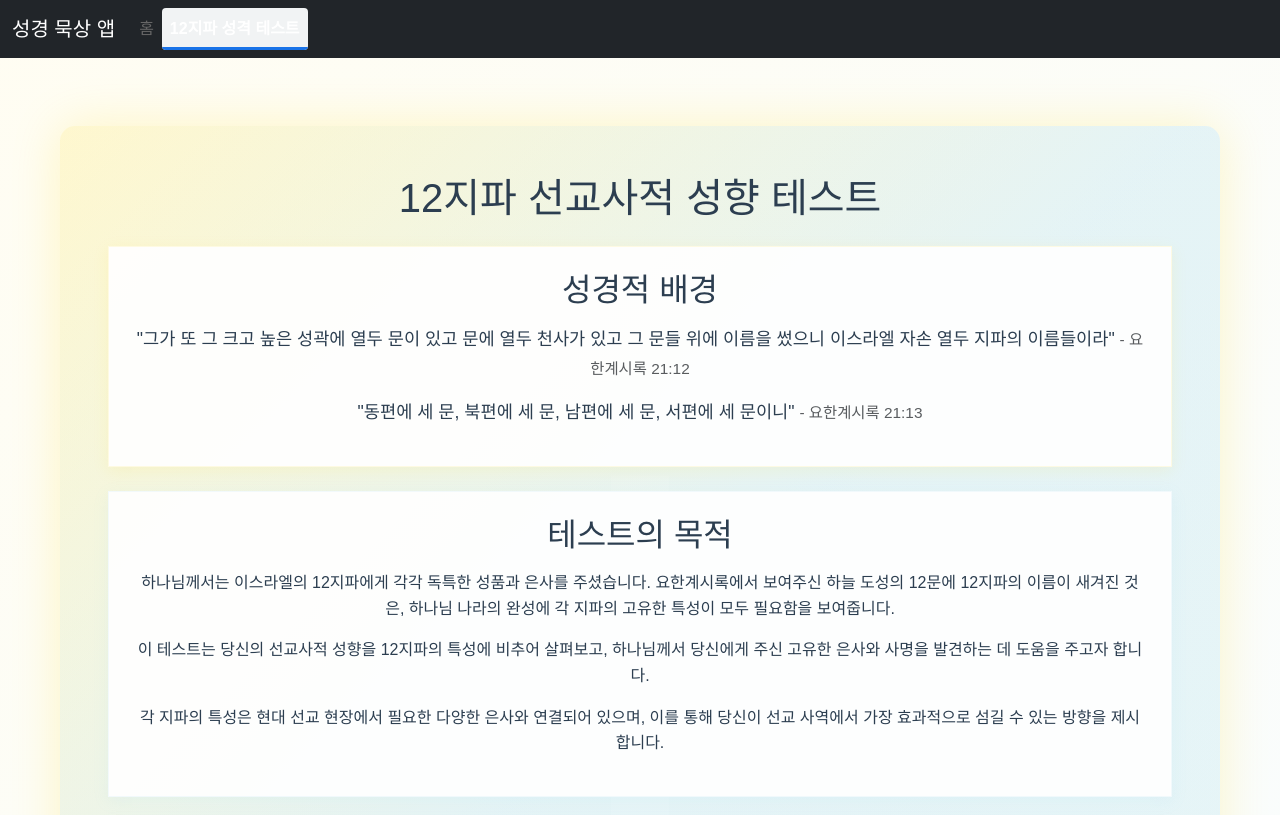
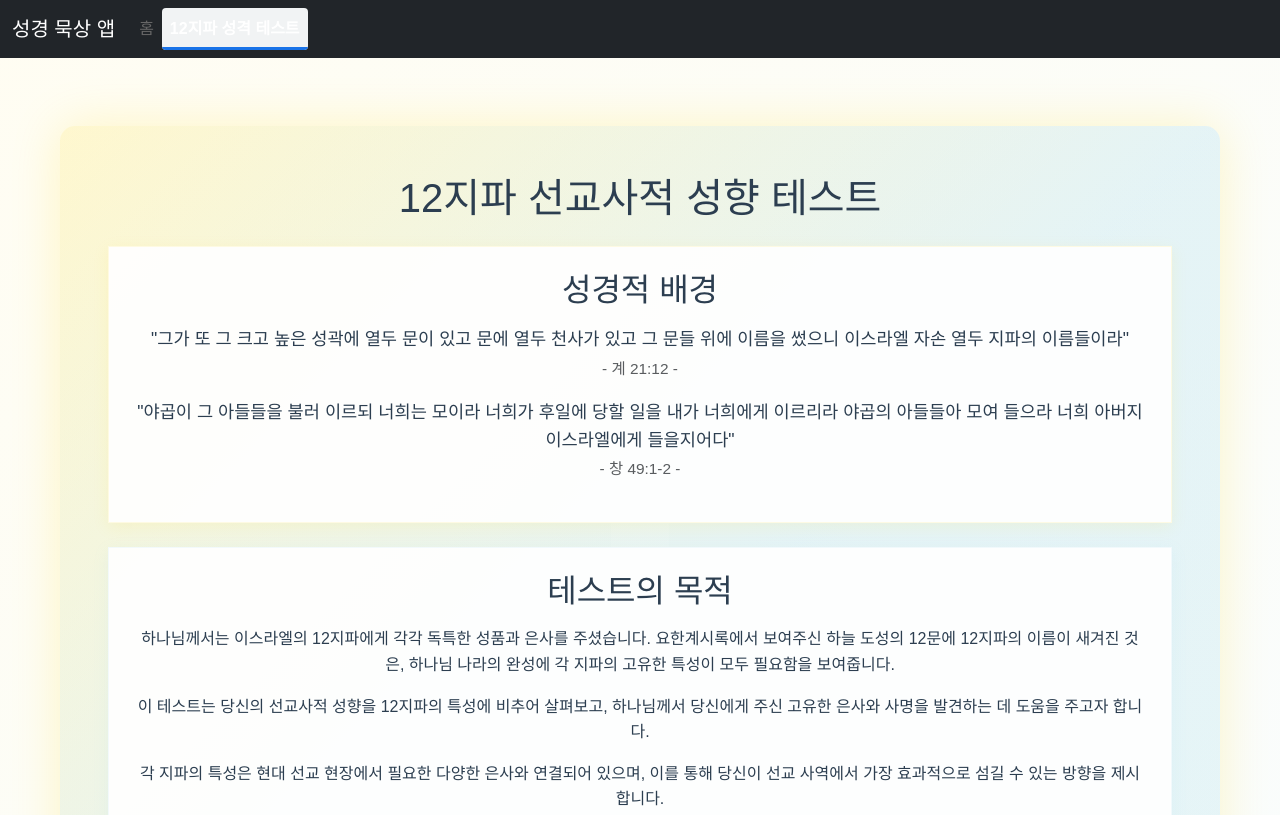
Before and after one commit to sizips32/bible-meditation-apps, a website: page personality-test.html in a window 1280 px wide. Shown: the top 815 px of the page. Drawn offline with nearby package versions, Linux system fonts and the light colour scheme; a script that the page names is missing.

Commit message:
feat: 오늘은 여기 12

```diff
--- a/personality-test.html
+++ b/personality-test.html
@@ -213,13 +213,15 @@
       <div class="biblical-background p-4 mb-4">
         <h2 class="mb-3">성경적 배경</h2>
         <p class="lead">
-          "그가 또 그 크고 높은 성곽에 열두 문이 있고 문에 열두 천사가 있고
-          그 문들 위에 이름을 썼으니 이스라엘 자손 열두 지파의 이름들이라"
-          <small class="text-muted">- 요한계시록 21:12</small>
+          "그가 또 그 크고 높은 성곽에 열두 문이 있고 문에 열두 천사가 있고 그 문들 위에 이름을 썼으니 이스라엘 자손 열두 지파의 이름들이라"
+          <br>
+          <small class="text-muted">- 계 21:12 -</small>
         </p>
         <p class="lead">
-          "동편에 세 문, 북편에 세 문, 남편에 세 문, 서편에 세 문이니"
-          <small class="text-muted">- 요한계시록 21:13</small>
+          "야곱이 그 아들들을 불러 이르되 너희는 모이라 너희가 후일에 당할 일을 내가 너희에게 이르리라
+          야곱의 아들들아 모여 들으라 너희 아버지 이스라엘에게 들을지어다"
+          <br>
+          <small class="text-muted">- 창 49:1-2 -</small>
         </p>
       </div>
 
```
